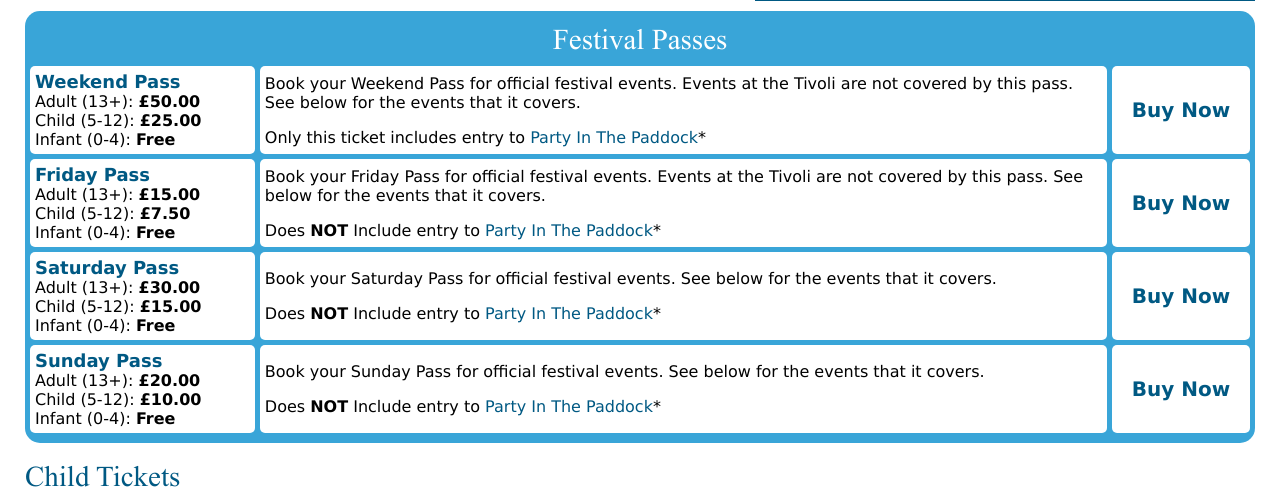
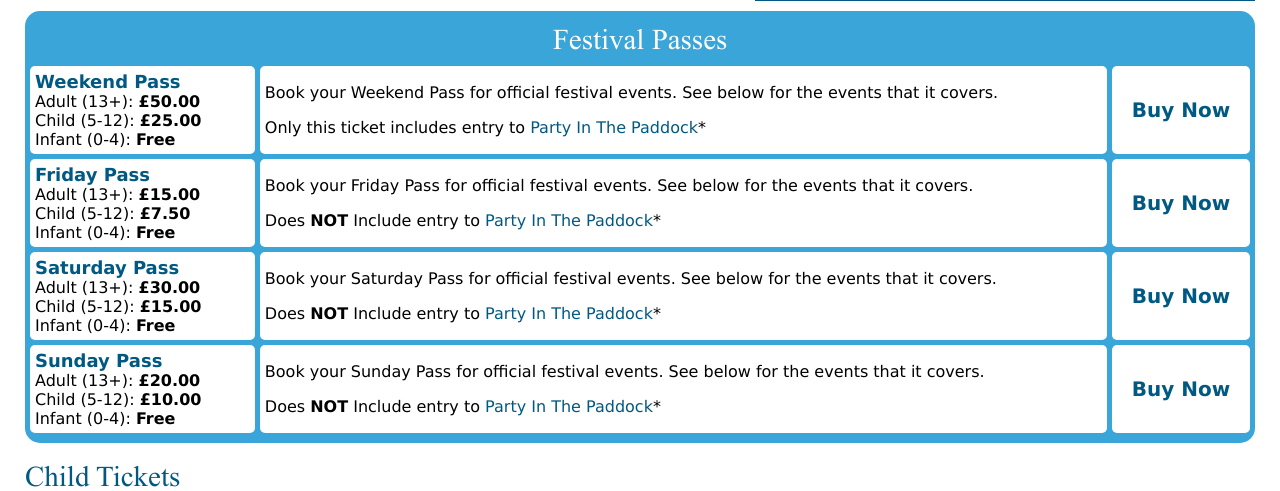
Before and after one commit to waveney/wmff, a PHP site: page /tickets in a window 1280 px wide. Shown: the part 646-1137 px from the top of the page. Run offline with PHP 8.4, Linux system fonts and the light colour scheme; data that the repository does not hold is empty.

Commit message:
Tidy up the Whatson bugs

```diff
--- a/Tickets.php
+++ b/Tickets.php
@@ -37,7 +37,7 @@ before you checkout!  Camping costs &pound;7.50pppn + booking fee in advance or
 <br />Adult (13+): <strong>&pound;50.00</strong>
 <br />Child (5-12): <strong>&pound;25.00</strong>
 <br />Infant (0-4): <strong>Free</strong></td>
-<td style="width:70%">Book your Weekend Pass for official festival events. Events at the Tivoli are not covered by this pass.  See below for the events that it covers.<p>
+<td style="width:70%">Book your Weekend Pass for official festival events. <!--Events at the Tivoli are not covered by this pass.-->  See below for the events that it covers.<p>
 
 Only this ticket includes entry to <a href="http://partyinthepaddock.com" rel="tag">Party In The Paddock</a>*<p>
 <td style="text-align:center; font-size:20px"><a href="https://www.ticketsource.co.uk/event/208030" rel="tag" target="_blank"><strong>Buy Now</strong></a></td>
@@ -47,7 +47,7 @@ Only this ticket includes entry to <a href="http://partyinthepaddock.com" rel="t
 <br />Adult (13+): <strong>&pound;15.00</strong>
 <br />Child (5-12): <strong>&pound;7.50</strong>
 <br />Infant (0-4): <strong>Free</strong></td>
-<td style="width:70%">Book your Friday Pass for official festival events. Events at the Tivoli are not covered by this pass.  See below for the events that it covers.<p>
+<td style="width:70%">Book your Friday Pass for official festival events. <!--Events at the Tivoli are not covered by this pass.-->  See below for the events that it covers.<p>
 
 Does <b>NOT</b> Include entry to <a href="http://partyinthepaddock.com" rel="tag">Party In The Paddock</a>*<p>
 </td>
```
